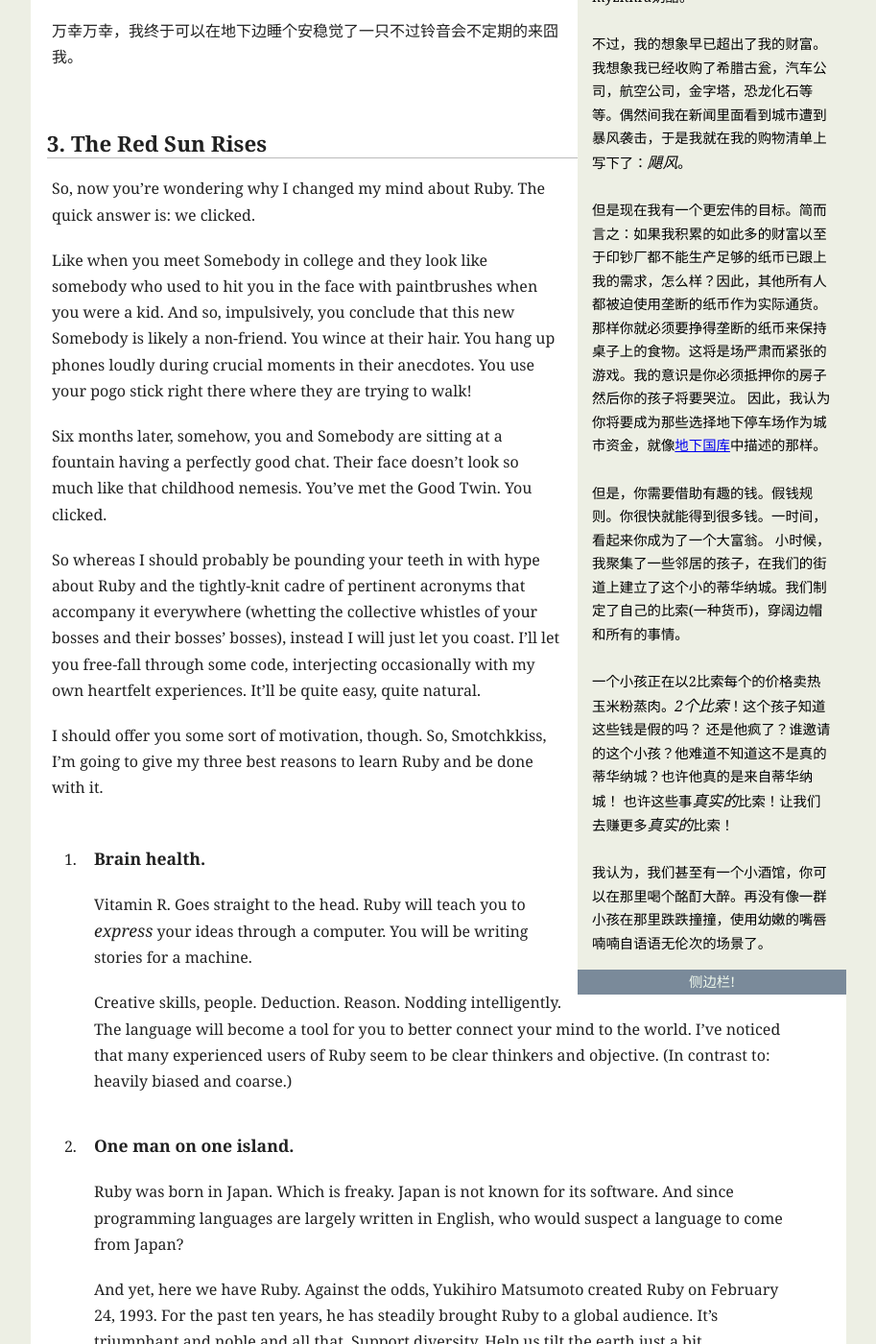
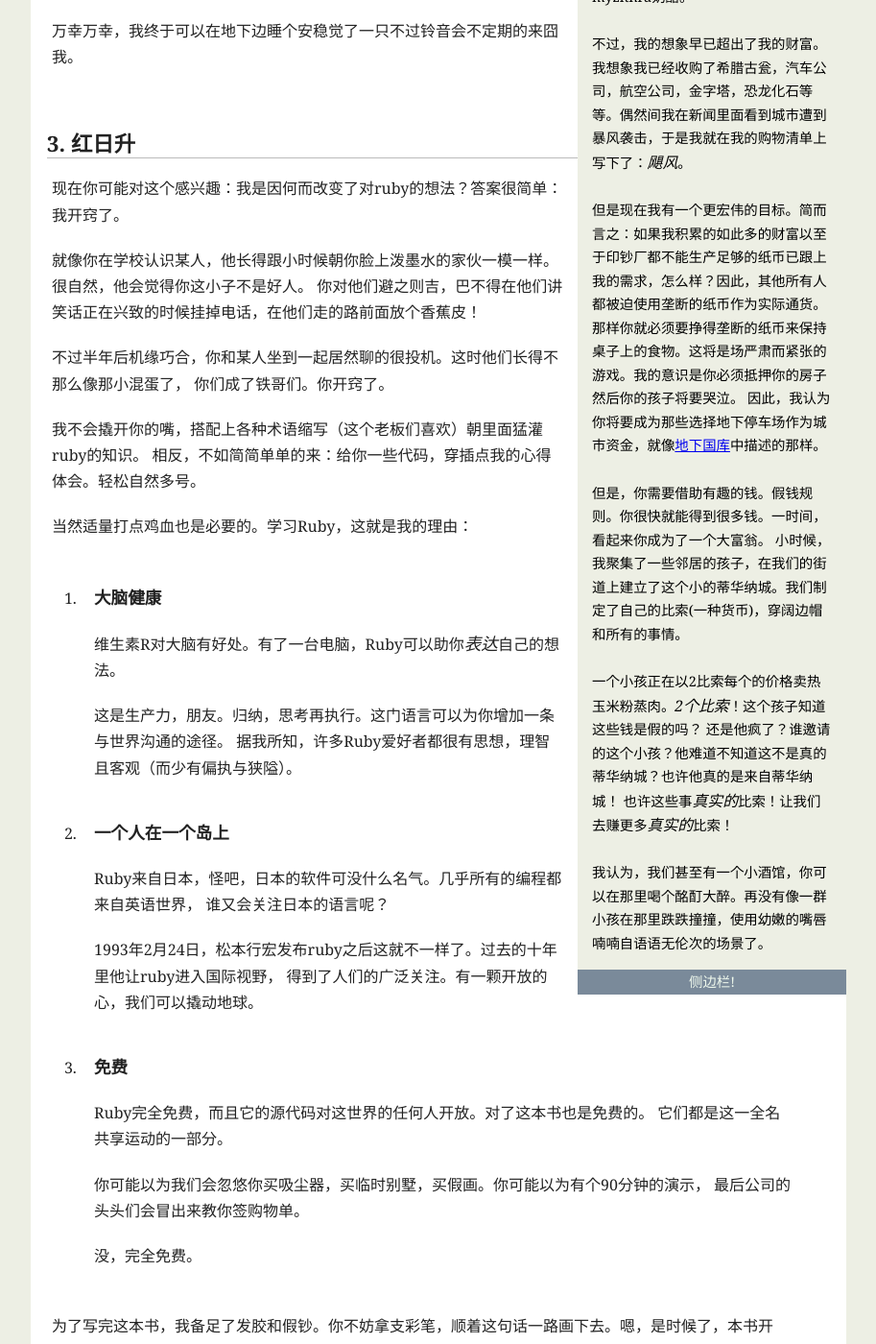
Before and after one commit to codecly259/poignant-guide-cn, a Jekyll site: the page built from _posts/1900-01-02-konichiwa-ruby.md, in a window 1280 px wide and 1400 px high, scrolled down 1836 px. Shown: the whole window at 96% size, without its empty margins (183-1096 px from the left). Built offline with Jekyll 4.4.1, drawn with Linux system fonts in a browser that asks for light colours; Markdown is read by kramdown in place of the engine named in the settings; some of the changed text lies outside the part shown.

Commit message:
第二章部分翻译

```diff
--- a/_posts/1900-01-02-konichiwa-ruby.md
+++ b/_posts/1900-01-02-konichiwa-ruby.md
@@ -89,7 +89,7 @@ sections:
 不多久我就牵上了新的Bigelow一打印了一堆的Ruby读物，都是网上的文章。后来我在回家的火车上扫过一遍，
 只看了五分钟，毫无深刻可言。
 
-我就坐着看窗外的世界，任这纷繁万千在眼前融化。*小语言啊，这世界太大了。*，我想。
+我就坐着看窗外的世界，任这纷繁万千在眼前融化。*小语言啊，这世界太大了*，我想。
 *你小东西什么也轮不着，没你站立的脚，也没你游泳的手。*
 
 这就是当时的我，小破火车里的小人儿（甚至还有颗乳牙还没掉）。这个蓝色星球上住着几十亿人，
@@ -103,68 +103,47 @@ sections:
 
 <a name="section3"></a>
 
-## 3. The Red Sun Rises
+## 3. 红日升
 
-So, now you’re wondering why I changed my mind about Ruby. The quick answer is:
-we clicked.
+现在你可能对这个感兴趣：我是因何而改变了对ruby的想法？答案很简单：我开窍了。
 
-Like when you meet Somebody in college and they look like somebody who used to
-hit you in the face with paintbrushes when you were a kid. And so, impulsively,
-you conclude that this new Somebody is likely a non-friend. You wince at their
-hair. You hang up phones loudly during crucial moments in their anecdotes. You
-use your pogo stick right there where they are trying to walk!
+就像你在学校认识某人，他长得跟小时候朝你脸上泼墨水的家伙一模一样。很自然，他会觉得你这小子不是好人。
+你对他们避之则吉，巴不得在他们讲笑话正在兴致的时候挂掉电话，在他们走的路前面放个香蕉皮！
 
-Six months later, somehow, you and Somebody are sitting at a fountain having a
-perfectly good chat. Their face doesn’t look so much like that childhood
-nemesis. You’ve met the Good Twin. You clicked.
+不过半年后机缘巧合，你和某人坐到一起居然聊的很投机。这时他们长得不那么像那小混蛋了，
+你们成了铁哥们。你开窍了。
 
-So whereas I should probably be pounding your teeth in with hype about Ruby and
-the tightly-knit cadre of pertinent acronyms that accompany it everywhere
-(whetting the collective whistles of your bosses and their bosses’ bosses),
-instead I will just let you coast. I’ll let you free-fall through some code,
-interjecting occasionally with my own heartfelt experiences. It’ll be quite
-easy, quite natural.
+我不会撬开你的嘴，搭配上各种术语缩写（这个老板们喜欢）朝里面猛灌ruby的知识。
+相反，不如简简单单的来：给你一些代码，穿插点我的心得体会。轻松自然多号。
 
-I should offer you some sort of motivation, though. So, Smotchkkiss, I’m going
-to give my three best reasons to learn Ruby and be done with it.
+当然适量打点鸡血也是必要的。学习Ruby，这就是我的理由：
 
-1.  **Brain health.**
+1.  **大脑健康**
 
-    Vitamin R. Goes straight to the head. Ruby will teach you to _express_ your
-ideas through a computer. You will be writing stories for a machine.
+    维生素R对大脑有好处。有了一台电脑，Ruby可以助你*表达*自己的想法。
 
-    Creative skills, people. Deduction. Reason. Nodding intelligently. The
-language will become a tool for you to better connect your mind to the world.
-I’ve noticed that many experienced users of Ruby seem to be clear thinkers and
-objective. (In contrast to: heavily biased and coarse.)
+    这是生产力，朋友。归纳，思考再执行。这门语言可以为你增加一条与世界沟通的途径。
+据我所知，许多Ruby爱好者都很有思想，理智且客观（而少有偏执与狭隘）。
 
-2.  **One man on one island.**
+2.  **一个人在一个岛上**
 
-    Ruby was born in Japan. Which is freaky. Japan is not known for its
-software. And since programming languages are largely written in English, who
-would suspect a language to come from Japan?
+    Ruby来自日本，怪吧，日本的软件可没什么名气。几乎所有的编程都来自英语世界，
+谁又会关注日本的语言呢？
 
-    And yet, here we have Ruby. Against the odds, Yukihiro Matsumoto created
-Ruby on February 24, 1993. For the past ten years, he has steadily brought Ruby
-to a global audience. It’s triumphant and noble and all that. Support diversity.
-Help us tilt the earth just a bit.
+    1993年2月24日，松本行宏发布ruby之后这就不一样了。过去的十年里他让ruby进入国际视野，
+得到了人们的广泛关注。有一颗开放的心，我们可以撬动地球。
 
-3.  **Free.**
+3.  **免费**
 
-    Using Ruby costs nothing. The code to Ruby itself is open for all of the
-world to inhale/exhale. Heck, this book is free. It’s all part of a great, big
-giveaway that should have some big hitch to it.
+    Ruby完全免费，而且它的源代码对这世界的任何人开放。对了这本书也是免费的。
+它们都是这一全名共享运动的一部分。
 
-    You’d think we’d make you buy vacuums or timeshare or fake Monets. You’d
-think there’d be a 90 minute presentation where the owner of the company comes
-out at the end and knuckles you into sealing the deal.
+    你可能以为我们会忽悠你买吸尘器，买临时别墅，买假画。你可能以为有个90分钟的演示，
+最后公司的头头们会冒出来教你签购物单。
 
-    Nope, free.
+    没，完全免费。
 
-With that, it’s time for the book to begin. You can now get out your highlighter
-and start dragging it along each captivating word from this sentence on. I think
-I have enough hairspray and funny money on my person to keep me sustained until
-the final page.
+为了写完这本书，我备足了发胶和假钞。你不妨拿支彩笔，顺着这句话一路画下去。嗯，是时候了，本书开始。
 
 <a name="section4"></a>
 
```
